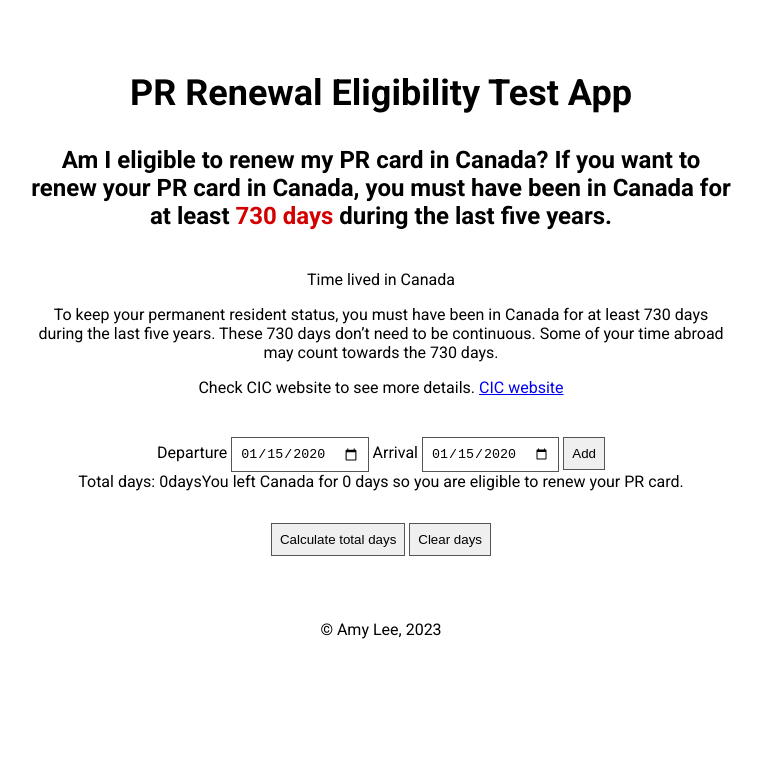
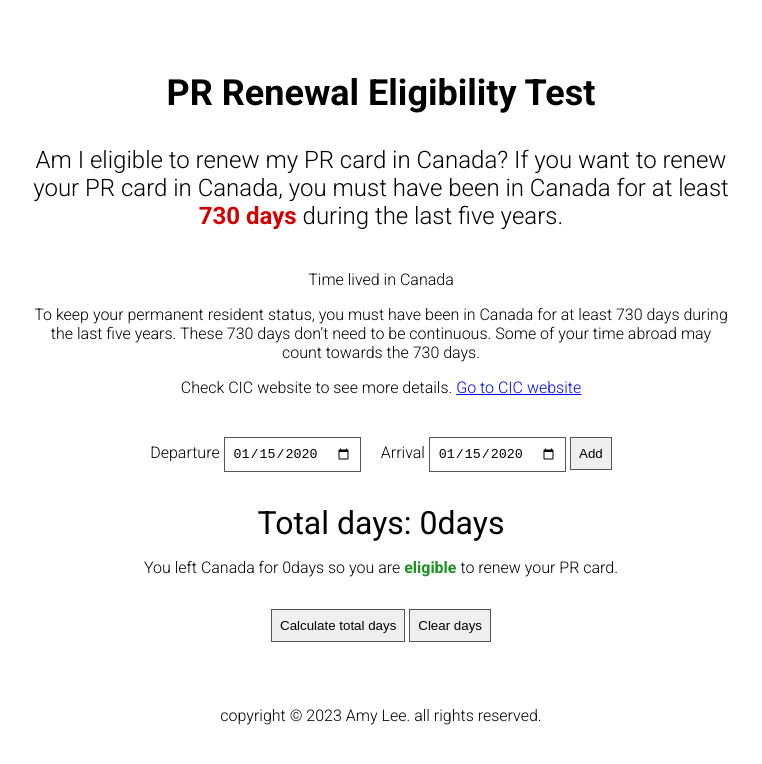
Before and after one commit to amysujunglee/pr-renewal-eligibility-test-app, a plain HTML site: page index.html in a window 1280 px wide. Both pictures are taken after typing "2020-01-15", "2020-01-15" into the empty fields and a click on the button "Calculate total days". Shown: the whole page, without its empty margins (259-1021 px from the left). Drawn offline with Linux system fonts and the light colour scheme.

Commit message:
Add files via upload

```diff
--- a/app.js
+++ b/app.js
@@ -30,12 +30,22 @@ calculateTotalDaysBtn.addEventListener('click', () => {
         sumTotalDays += daysToNumber;
     });
 
-    showTotalDays.append(`Total days: ${sumTotalDays}days`);
+    let totalDaysMsg = document.createElement('p');
+    totalDaysMsg.classList.add('total-days-msg');
+    totalDaysMsg.innerText = `Total days: ${sumTotalDays}days`;
+
+    showTotalDays.append(totalDaysMsg);
+
+    let passMsg = document.createElement('p');
+    passMsg.innerHTML = `You left Canada for ${sumTotalDays}days so you are <span class="eligible">eligible</span> to renew your PR card.`
+
+    let failMsg = document.createElement('p');
+    failMsg.innerHTML = `You left Canada for ${sumTotalDays}days so you are <span class="notEligible">NOT eligible</span> to renew your PR card.`
 
     if (sumTotalDays > 730) {
-        showTotalDays.append(`You left Canada for ${sumTotalDays} days so you are NOT eligible to renew your PR card.`);
+        showTotalDays.append(failMsg);
     } else {
-        showTotalDays.append(`You left Canada for ${sumTotalDays} days so you are eligible to renew your PR card.`)
+        showTotalDays.append(passMsg)
     }
 })
 
@@ -44,3 +54,7 @@ clearBtn.addEventListener('click', () => {
     showResultContainer.innerHTML = '';
     showTotalDays.innerHTML = '';
 });
+
+//copyright year
+const copyrightDate = document.querySelector("#copyright-date");
+copyrightDate.innerHTML = new Date().getFullYear();
--- a/index.html
+++ b/index.html
@@ -4,19 +4,19 @@
     <meta charset="UTF-8">
     <meta http-equiv="X-UA-Compatible" content="IE=edge">
     <meta name="viewport" content="width=device-width, initial-scale=1.0">
-    <title>PR Renewal Eligibility Test App</title>
+    <title>PR Renewal Eligibility Test</title>
 
     <link rel="preconnect" href="https://fonts.googleapis.com"><link rel="preconnect" href="https://fonts.gstatic.com" crossorigin><link href="https://fonts.googleapis.com/css2?family=Inter:wght@400;600;700&family=Poppins:wght@300;400;600&family=Roboto:wght@100;300;400;700&display=swap" rel="stylesheet">
     <link rel="stylesheet" href="style.css">
 </head>
 <body>
     <main class="container text-center mt-5">
-        <h1>PR Renewal Eligibility Test App</h1>
+        <h1>PR Renewal Eligibility Test</h1>
         <h2>Am I eligible to renew my PR card in Canada? If you want to renew your PR card in Canada, you must have been in Canada for at least <strong>730 days</strong> during the last five years. </h2>
         <section class="cic-info">
             <p>Time lived in Canada</p>
             <p>To keep your permanent resident status, you must have been in Canada for at least 730 days during the last five years. These 730 days don’t need to be continuous. Some of your time abroad may count towards the 730 days.</p>
-            <p>Check CIC website to see more details. <a href="https://www.canada.ca/en/immigration-refugees-citizenship/services/new-immigrants/pr-card/who-can-apply.html" target="_blank">CIC website</a></p>
+            <p>Check CIC website to see more details. <a href="https://www.canada.ca/en/immigration-refugees-citizenship/services/new-immigrants/pr-card/who-can-apply.html" target="_blank">Go to CIC website</a></p>
         </section>
 
         <section>
@@ -37,7 +37,10 @@
     </main>
 
     <footer>
-        <p class="text-center text-muted">&copy; Amy Lee, 2023</p>
+        <p class="text-capitalize my-3">
+            copyright &copy; <span id="copyright-date"></span> Amy Lee. all rights
+            reserved.
+          </p>
     </footer>
 
     <script src="app.js"></script>
--- a/style.css
+++ b/style.css
@@ -2,6 +2,7 @@ body {
     margin: 0;
     padding: 0;
     font-family: 'Roboto';
+    font-weight: 300;
 }
 
 main,
@@ -20,6 +21,7 @@ h1 {
 
 h2 {
     font-size: 1.5rem;
+    font-weight: 300;
     width: 700px;
     margin: 0 auto;
 }
@@ -44,6 +46,26 @@ strong {
     margin: 2.5rem auto;
 }
 
+.depart-date {
+    margin-right: 1rem;
+}
+
 .btns {
     margin-top: 2rem;
 }
+
+.total-days-msg {
+    font-size: 2rem;
+    font-weight: 500;
+    margin-bottom: 1rem;
+}
+
+.eligible {
+    color: rgb(29, 143, 35);
+    font-weight: 700;
+}
+
+.notEligible {
+    color: #d40000;
+    font-weight: 700;
+}
```
